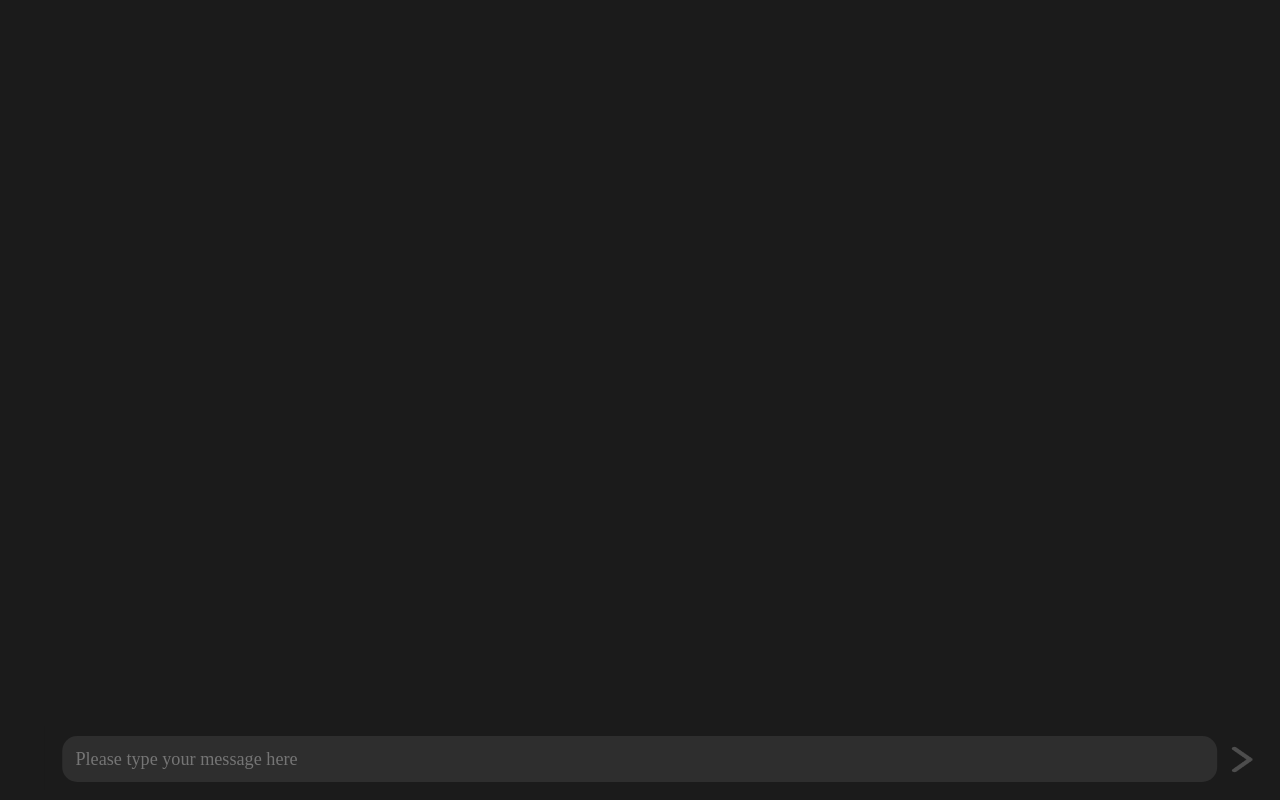
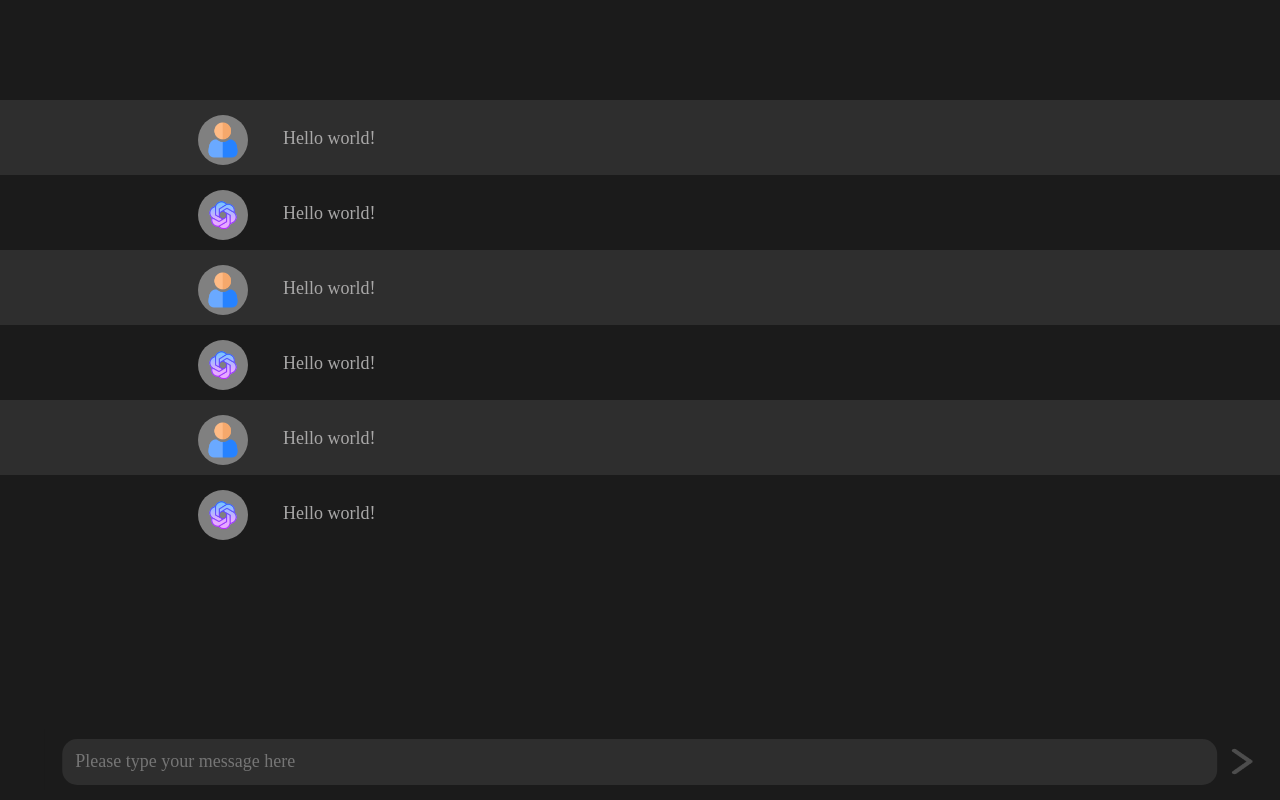
Before and after one commit to spuneiartur/openai_project, a React (Create React App) app: page / in a window 1280 px wide. Built offline with nearby package versions, Linux system fonts and the light colour scheme.

Commit message:
Merged styling from input, response and history

```diff
--- a/src/ChatHistory.css
+++ b/src/ChatHistory.css
@@ -5,8 +5,10 @@
   display: flex;
   flex-direction: column;
   align-items: center;
-  justify-content: center;
-  font-size: calc(10px + 2vmin);
-  color: white;
+  justify-content: flex-start;
+
+  padding: 100px 0;
+
+
 
 }
--- a/src/ChatHistory.js
+++ b/src/ChatHistory.js
@@ -1,10 +1,18 @@
-import "./ChatHistory.css";
-import Input from "./Input";
-import "./Input.css";
+import react from 'react';
+import './ChatHistory.css';
+import Input from './Input';
+import './Input.css';
+import Response from './Response';
 
 function ChatHistory() {
   return (
     <div className="ChatHistory-body">
+      <Response type={'user'}></Response>
+      <Response type={'ai'}></Response>
+      <Response type={'user'}></Response>
+      <Response type={'ai'}></Response>
+      <Response type={'user'}></Response>
+      <Response type={'ai'}></Response>
       <Input />
     </div>
   );
--- a/src/Input.css
+++ b/src/Input.css
@@ -27,7 +27,7 @@
     background-color: #2E2E2E;
     border: whitesmoke;
     color: #727272;
-    font-size: 0.7em;
+    font-size: 18px;
     padding: 0.7em;
     border-radius: 15px;
 }
--- a/src/Response.css
+++ b/src/Response.css
@@ -1,24 +1,47 @@
 .response__container {
+    box-sizing: content-box;
     width: 100%;
     background-color: #2E2E2E;
-    padding: 5px 50px;
+    padding: 10px 100px;
+    display: flex;
+    align-items: center;
+    justify-content: center;
+
+}
+
+.response__container--ai {
+    background-color: #1B1B1B;
 }
 
 .response__icon {
+    align-self: flex-start;
     position: relative;
     width: 35px;
     height: 35px;
     padding: 25px;
     background-color: #808080;
     border-radius: 50%;
+    margin: 5px 35px 0 25px;
 }
 
 .response__icon img {
+    object-fit: cover;
     position: absolute;
-    top: 0;
-    left: 0;
-    width: 100%;
-    height: 100%;
+    top: 50%;
+    left: 50%;
+    transform: translate(-50%, -50%);
+    width: 35px;
+    height: 35px;
 }
 
-.response__content {}
+.response__content {
+    width: calc(80% - 200px);
+}
+
+.response__content p {
+    word-wrap: break-word;
+    line-height: 30px;
+    color: #a9a8a8;
+    font-size: 18px;
+    text-align: start;
+}
--- a/src/Response.js
+++ b/src/Response.js
@@ -2,14 +2,18 @@
 import './Response.css';
 import userIcon from './img/user_icon.png';
 import aiIcon from './img/ai_icon.png';
-function Response(message) {
+function Response({ type }) {
   return (
-    <div className="response__container">
+    <div
+      className={`response__container ${
+        type == 'user' ? 'response__container--user' : 'response__container--ai'
+      }`}
+    >
       <div className="response__icon">
-        <img src={'user' == 'user' ? userIcon : aiIcon}></img>
+        <img src={type == 'user' ? userIcon : aiIcon}></img>
       </div>
       <div className="response__content">
-        <p>Message</p>
+        <p>Hello world!</p>
       </div>
     </div>
   );
```
Also changed, not shown: 1 other file (tests, documents, lock files or other folders).
